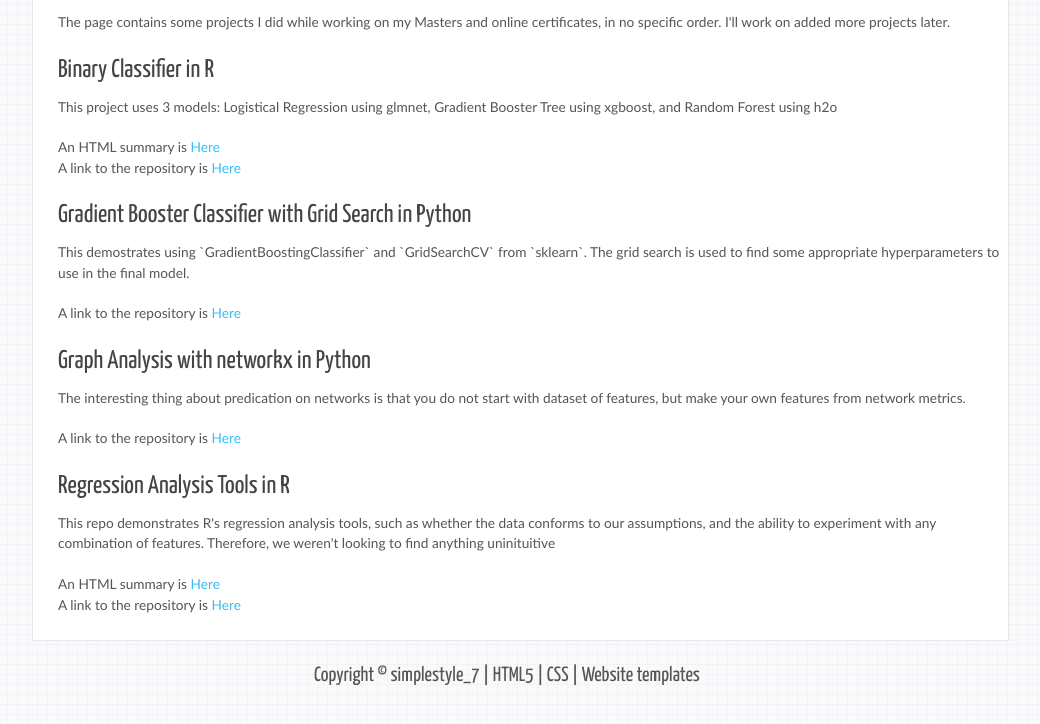
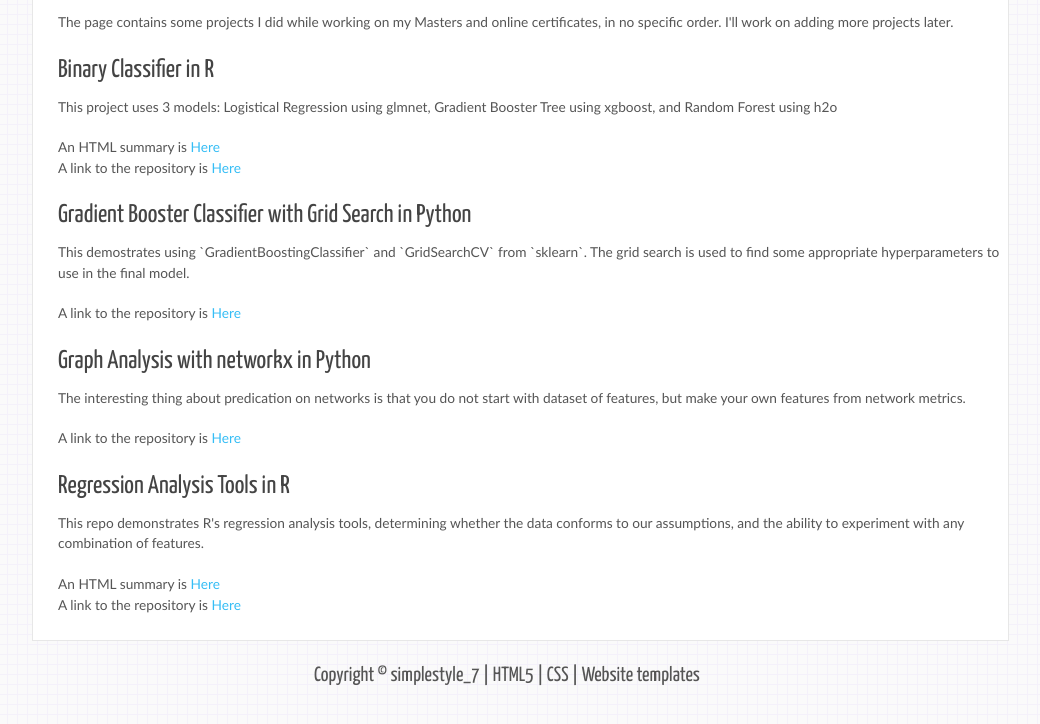
Before and after one commit to JerryFinn/JerryFinn.github.io, a plain HTML site: page examples.html in a window 1280 px wide. Shown: the part 236-960 px from the top of the page, without its empty margins (133-1173 px from the left). Drawn offline with Linux system fonts and the light colour scheme.

Commit message:
even more typos

```diff
--- a/examples.html
+++ b/examples.html
@@ -31,7 +31,7 @@
         <!-- insert the page content here -->
         <h1>Projects</h1>
         <p>The page contains some projects I did while working on my Masters and online certificates,
-            in no specific order. I'll work on added more projects later.</p>
+            in no specific order. I'll work on adding more projects later.</p>
         <h3>Binary Classifier in R</h3>
         <p>This project uses 3 models: Logistical Regression using glmnet, Gradient Booster Tree using xgboost,
             and Random Forest using h2o</p>
@@ -46,9 +46,9 @@
             start with dataset of features, but make your own features from network metrics.</p>
         <p>A link to the repository is <a href="https://github.com/JerryFinn/GraphAnalysis_Python">Here</a></p>
         <h3>Regression Analysis Tools in R</h3>
-        <p>This repo demonstrates R's regression analysis tools, such as whether the data conforms
+        <p>This repo demonstrates R's regression analysis tools, determining whether the data conforms
             to our assumptions, and the ability to experiment with any combination of features.
-            Therefore, we weren't looking to find anything uninituitive</p>
+        </p>
         <p>An HTML summary is <a href="StatsRegressionAnalysis.html">Here</a><br>
         A link to the repository is <a href="https://github.com/JerryFinn/StatsRegressionAnalysis_R">Here</a></p>
     </div>
```
